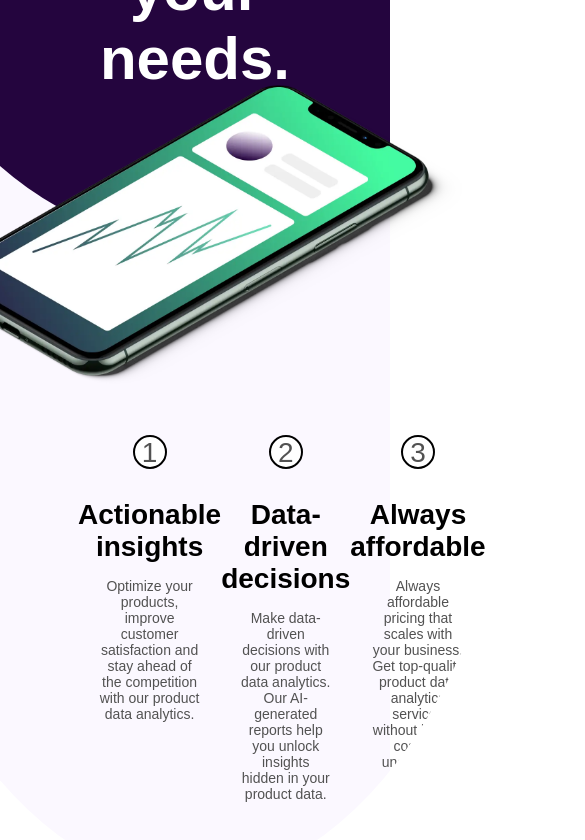
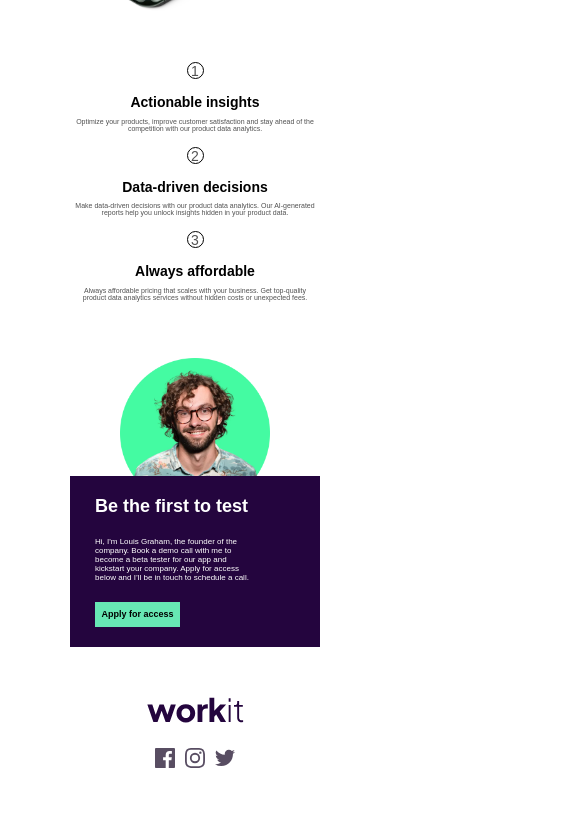
Before and after one commit to Maciejnecka/Workit-landing-page, a plain HTML site: page index.html in a window 390 px wide. Shown: the part 378-1218 px from the top of the page, 585 px wide, since content can reach past the window. Drawn offline with Linux system fonts and the light colour scheme.

Commit message:
Final version

```diff
--- a/CSS/main.css
+++ b/CSS/main.css
@@ -29,29 +29,38 @@
 }
 
 html {
-  font-family: 'Fraunces', sans-serif, system-ui, -apple-system,
-    BlinkMacSystemFont, 'Segoe UI', Roboto, Oxygen, Ubuntu, Cantarell,
-    'Open Sans', 'Helvetica Neue', sans-serif;
-  src: url(/assets/fonts/fraunces/Fraunces-VariableFont_SOFT\,WONK\,opsz\,wght.ttf);
-
   font-size: 62.5%;
 }
 
+body {
+  font-family: sans-serif, system-ui;
+  max-width: 180rem;
+  margin: 0 auto;
+  position: relative;
+}
 /* ///////////////////////////////////////////// */
 
 .header {
-  max-width: 144rem;
+  max-width: 180rem;
   margin: 0 auto;
   position: relative;
-  overflow: hidden;
-  height: 75vh;
+  height: 75rem;
+}
+
+.header::after {
+  content: '';
+  position: absolute;
+  top: 0;
+  left: 0;
+  width: 100%;
+  height: 70rem;
   background-color: var(--primary-background);
   clip-path: ellipse(89% 73% at 49% 25%);
-  z-index: 2;
+  z-index: -1;
 }
 
 .header__nav {
-  max-width: 144rem;
+  max-width: 180rem;
   padding-top: 3rem;
   width: 80%;
   display: flex;
@@ -116,37 +125,46 @@ html {
 /* /////////////////////////////////////////////////////// */
 .img-container {
   height: 50rem;
-  position: relative;
-  z-index: 999;
+  margin-bottom: 10rem;
 }
 
 .hero__img {
   position: absolute;
-  top: -4%;
+  top: 84%;
   left: 52%;
   transform: translate(-50%, -50%);
-  height: 30rem;
+  height: 35rem;
+  z-index: 5;
 }
 /* /////////////////////////////////////////////////////// */
 /* Article section */
 
 .description {
-  max-width: 144rem;
-  margin: -70rem auto;
-  height: 100vh;
-  background-color: var(--section-background);
-  clip-path: ellipse(89% 73% at 49% 25%);
+  max-width: 180rem;
+  margin: 10rem auto;
+  display: flex;
+  justify-content: center;
 }
 
 .article__description {
   max-width: 60%;
-  margin: 0 auto;
-  padding-top: 35rem;
   display: grid;
   grid-template-columns: 1fr 1fr 1fr;
+  align-items: center;
 }
-.description-table {
+
+.article__description::after {
+  content: '';
+  position: absolute;
+  top: 0;
+  left: 0;
+  max-width: 180rem;
+  height: 125rem;
+  background-color: var(--section-background);
+  clip-path: ellipse(89% 73% at 49% 25%);
+  z-index: -5;
 }
+
 .description-numer {
   border-radius: 50%;
   width: 3.4rem;
@@ -174,26 +192,29 @@ html {
 
 /* /////////////////////////////////////////////////////// */
 /* Second article section */
-.application__section {
-  max-width: 144rem;
-  margin: 70rem;
-  height: 100vh;
-  position: relative;
+
+.application__section-container {
+  max-width: 180rem;
+  margin: 35rem auto;
+  display: flex;
+  justify-content: center;
+  align-items: center;
 }
 
 .application-img {
-  width: 35rem;
+  width: 30rem;
   position: absolute;
-  top: -15%;
-  left: -45%;
+  top: 0;
+  left: -13%;
+  transform: translate(-50%, -50%);
+  z-index: -1;
 }
 .application__section-descp {
-  max-width: 144rem;
-  margin: 0 auto;
-  width: 80rem;
+  margin-left: 15rem;
+  position: relative;
+  width: 50rem;
   background-color: var(--primary-background);
   color: #fff;
-  position: relative;
 }
 
 .section-descp-text {
@@ -228,3 +249,26 @@ html {
   top: 54%;
   left: 66%;
 }
+
+/* /////////////////////////////////////////////////////// */
+/* Footer section */
+
+.footer {
+  margin-top: -25rem;
+  margin-bottom: 15rem;
+  display: flex;
+  flex-direction: column;
+  align-items: center;
+  justify-content: center;
+}
+
+.social-icons-container {
+  margin-top: 5rem;
+  display: flex;
+
+  justify-content: center;
+}
+
+.footer-icon:not(:last-child) {
+  margin-right: 2rem;
+}
--- a/CSS/queries.css
+++ b/CSS/queries.css
@@ -0,0 +1,82 @@
+/* Media 1008 px  */
+@media screen and (max-width: 63em) {
+  html {
+    font-size: 56.25%;
+  }
+}
+
+/* Media 864 px  */
+@media screen and (max-width: 54em) {
+  html {
+    font-size: 50%;
+  }
+
+  .desc-pattern {
+    top: 54%;
+    left: 46%;
+  }
+
+  .header__pattern-1 {
+    height: 25rem;
+  }
+  .header__pattern-2 {
+    height: 18rem;
+  }
+
+  .img-container {
+    height: 30rem;
+    margin-bottom: 12rem;
+  }
+  .application__section-descp {
+    margin-left: 18rem;
+  }
+}
+
+/* Media 640 px  */
+@media screen and (max-width: 40em) {
+  html {
+    font-size: 43.75%;
+  }
+  .article__description {
+    max-width: 90%;
+    grid-template-columns: 1fr;
+  }
+}
+
+/* Media 528 px  */
+@media screen and (max-width: 33em) {
+  html {
+    font-size: 37.5%;
+  }
+
+  .header__pattern-1 {
+    display: none;
+    visibility: hidden;
+  }
+  .header__pattern-2 {
+    display: none;
+    visibility: hidden;
+  }
+  .desc-pattern {
+    display: none;
+    visibility: hidden;
+  }
+  .application-img {
+    top: -25%;
+    left: 50%;
+  }
+
+  .application__section-descp {
+    margin-left: 0;
+  }
+}
+
+/* Media 416 px  */
+@media screen and (max-width: 26em) {
+  html {
+    font-size: 31.25%;
+  }
+  .hero__header {
+    width: 90%;
+  }
+}
--- a/index.html
+++ b/index.html
@@ -3,8 +3,8 @@
   <head>
     <meta charset="UTF-8" />
     <meta name="viewport" content="width=device-width, initial-scale=1.0" />
+    <link rel="stylesheet" href="css/main.css" />
     <link rel="stylesheet" href="css/queries.css" />
-    <link rel="stylesheet" href="css/main.css" />
     <link
       rel="icon"
       type="image/png"
@@ -39,19 +39,18 @@
           alt=""
         />
       </div>
-    </header>
-
-    <!-- IMG container -->
       <div class="img-container">
         <img
-        class="hero__img"
+          class="img-container hero__img"
           src="/assets/images/image-hero.webp"
           alt="Phone image"
         />
       </div>
+    </header>
+
+    <!-- IMG container -->
 
     <!-- Main section -->
-    <main>
     <section class="description">
       <article class="article__description">
         <!-- Single table -->
@@ -59,8 +58,8 @@
           <div class="description-numer">1</div>
           <h2 class="description-heading">Actionable insights</h2>
           <p class="description-paragraph">
-              Optimize your products, improve customer satisfaction and stay
-              ahead of the competition with our product data analytics.
+            Optimize your products, improve customer satisfaction and stay ahead
+            of the competition with our product data analytics.
           </p>
         </div>
         <!-- End of single table -->
@@ -70,8 +69,8 @@
           <h2 class="description-heading">Data-driven decisions</h2>
           <p class="description-paragraph">
             Make data-driven decisions with our product data analytics. Our
-              AI-generated reports help you unlock insights hidden in your
-              product data.
+            AI-generated reports help you unlock insights hidden in your product
+            data.
           </p>
         </div>
         <!-- End of single table -->
@@ -81,8 +80,8 @@
           <h2 class="description-heading">Always affordable</h2>
           <p class="description-paragraph">
             Always affordable pricing that scales with your business. Get
-              top-quality product data analytics services without hidden costs
-              or unexpected fees.
+            top-quality product data analytics services without hidden costs or
+            unexpected fees.
           </p>
         </div>
         <!-- End of single table -->
@@ -90,21 +89,21 @@
     </section>
     <section class="application__section">
       <div class="application__section-container">
+        <div class="application__section-descp">
+          <div class="section-descp-text">
+            <h1 class="desc-heading">Be the first to test</h1>
+            <p class="desc-paragraph">
+              Hi, I'm Louis Graham, the founder of the company. Book a demo call
+              with me to become a beta tester for our app and kickstart your
+              company. Apply for access below and I’ll be in touch to schedule a
+              call.
+            </p>
+            <button class="desc-btn">Apply for access</button>
             <img
               class="application-img"
               src="/assets/images/image-founder.webp"
               alt=""
             />
-          <div class="application__section-descp">
-            <div class="section-descp-text">
-              <h1 class="desc-heading">Be the first to test</h1>
-              <p class="desc-paragraph">
-                Hi, I'm Louis Graham, the founder of the company. Book a demo
-                call with me to become a beta tester for our app and kickstart
-                your company. Apply for access below and I’ll be in touch to
-                schedule a call.
-              </p>
-              <button class="desc-btn">Apply for access</button>
             <img
               class="desc-pattern"
               src="/assets/images/bg-pattern-3.svg"
@@ -114,9 +113,25 @@
         </div>
       </div>
     </section>
-    </main>
     <footer class="footer">
       <img src="/assets/images/logo-dark.svg" alt="dark logo" />
+      <div class="social-icons-container">
+        <img
+          class="footer-icon"
+          src="/assets/images/icon-facebook.svg"
+          alt="facebook icon"
+        />
+        <img
+          class="footer-icon"
+          src="/assets/images/icon-instagram.svg"
+          alt="instagram icon"
+        />
+        <img
+          class="footer-icon"
+          src="/assets/images/icon-twitter.svg"
+          alt="twitter icon"
+        />
+      </div>
     </footer>
   </body>
 </html>
```
Lines whose indentation alone changed are shown as unchanged.
